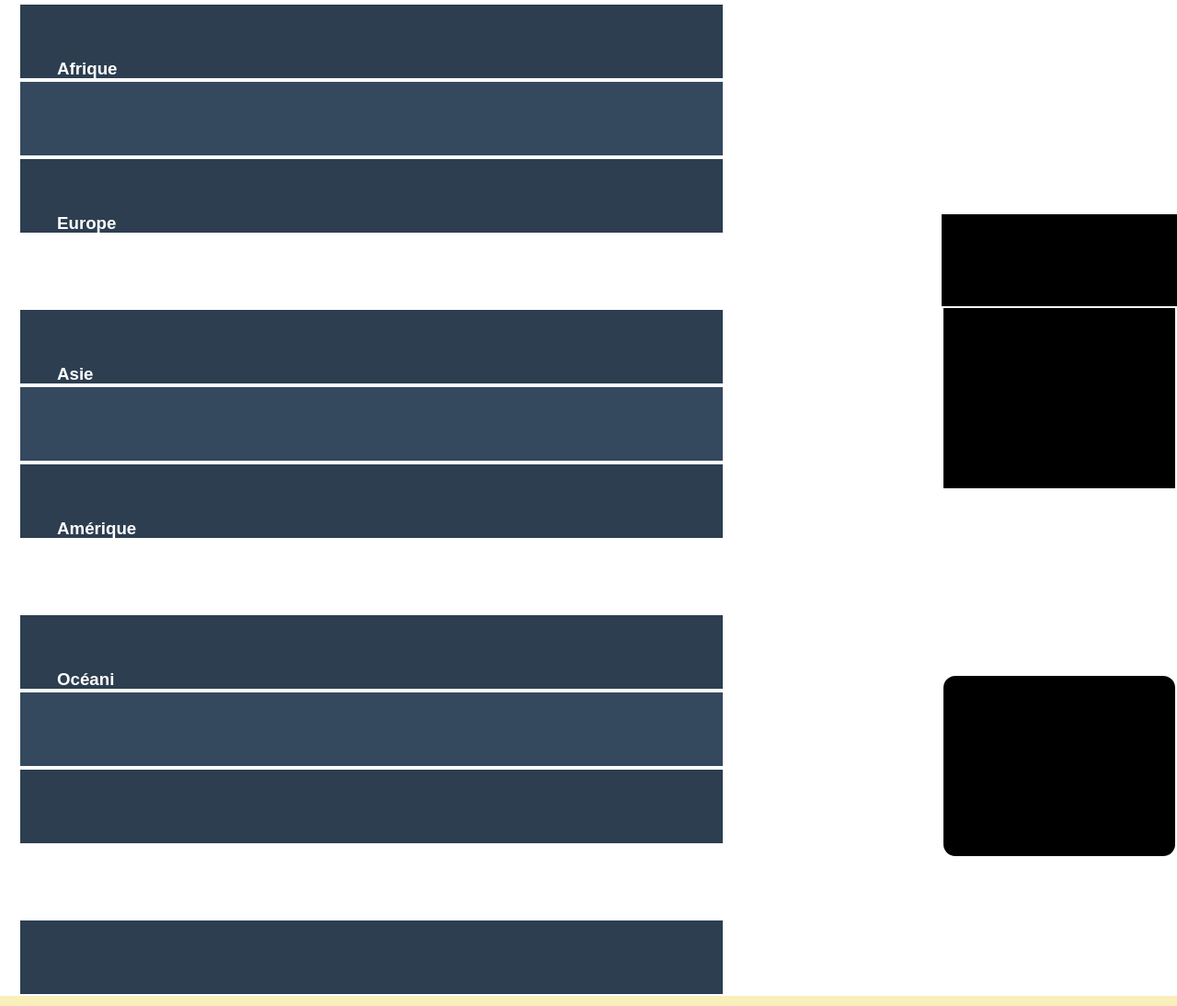
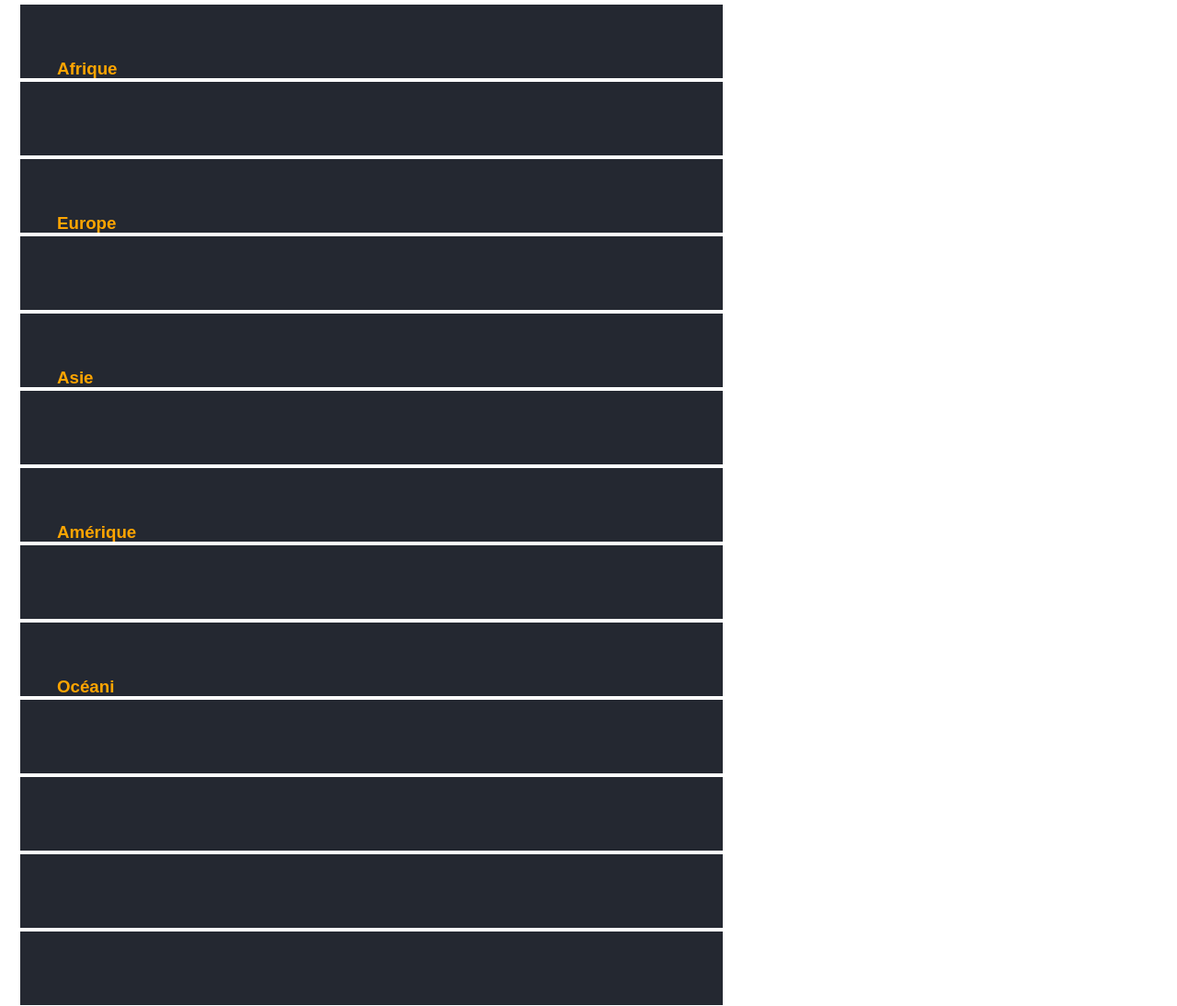
Before and after one commit to mountakha/forum-de-tourisme, a PHP site: page / in a window 1280 px wide. Shown: the part 1294-2388 px from the top of the page at 92% size. Run offline with PHP 8.4, Linux system fonts and the light colour scheme.

Commit message:
Update index.css

```diff
--- a/index.css
+++ b/index.css
@@ -7,7 +7,7 @@
                 height: auto;
                 margin: 0;
                 padding: 0;
-                color: white;
+                color: orange;
                 font-family: Arial, Helvetica, sans-serif;
             }
 
@@ -101,16 +102,23 @@
                 width: 60%;
                 height: 5px;
                 margin-left: 20px;
+                color: orange;
             }
 
             .bloctxt:nth-child(odd) {
-                background: #2c3e50;
+                color: orange;
+                background: #242831;
                 border: 2px solid white;
             }
 
-            .bloctxt:nth-child(4n+0) {
-                background: #34495e;
+            .bloctxt:nth-child(even) {
+                color: orange;
+                background: #242831;
                 border: 2px solid white;
+            }
+
+            .bloctxt :hover {
+                background-color: black;
             }
 
             #wrapper {
@@ -130,11 +138,9 @@
             .bloctxt1 {
                 color: azure;
                 padding: 50px;
-                width: 20%;
-                height: 100px;
-                margin-top: -850px;
-                min-width: 10px;
-                background: black;
+                width: 25%;
+                height: 200px;
+                margin-top: -950px;
             }
 
             a {
@@ -142,22 +148,20 @@
             }
 
             .bloctxt2 {
-                color: azure;
+                color: orange;
                 padding: 50px;
-                width: 20%;
+                width: 25%;
                 height: 200px;
-                margin-top: -750px;
+                margin-top: -650px;
             }
 
             .bloctxt2:nth-child(odd) {
-                color: azure;
-                background: black;
+                color: orange;
                 border: 2px solid white;
             }
 
             .bloctxt2:nth-child(even) {
-                color: azure;
-                background: #0a3d62;
+                color: orange;
                 border: 2px solid white;
                 border-radius: 15px;
             }
@@ -293,22 +291,20 @@
             }
 
             .bloctxt3 {
-                color: azure;
+                color: orange;
                 padding: 50px;
-                width: 20%;
+                width: 25%;
                 height: 200px;
                 margin-top: -350px;
             }
 
             .bloctxt3:nth-child(odd) {
-                color: azure;
-                background: black;
+                color: orange;
                 border: 2px solid white;
             }
 
             .bloctxt3:nth-child(even) {
                 color: azure;
-                background: black;
                 border: 2px solid white;
                 border-radius: 15px;
             }
```
Also changed, not shown: other parts of index.css (+123 -19 lines).
